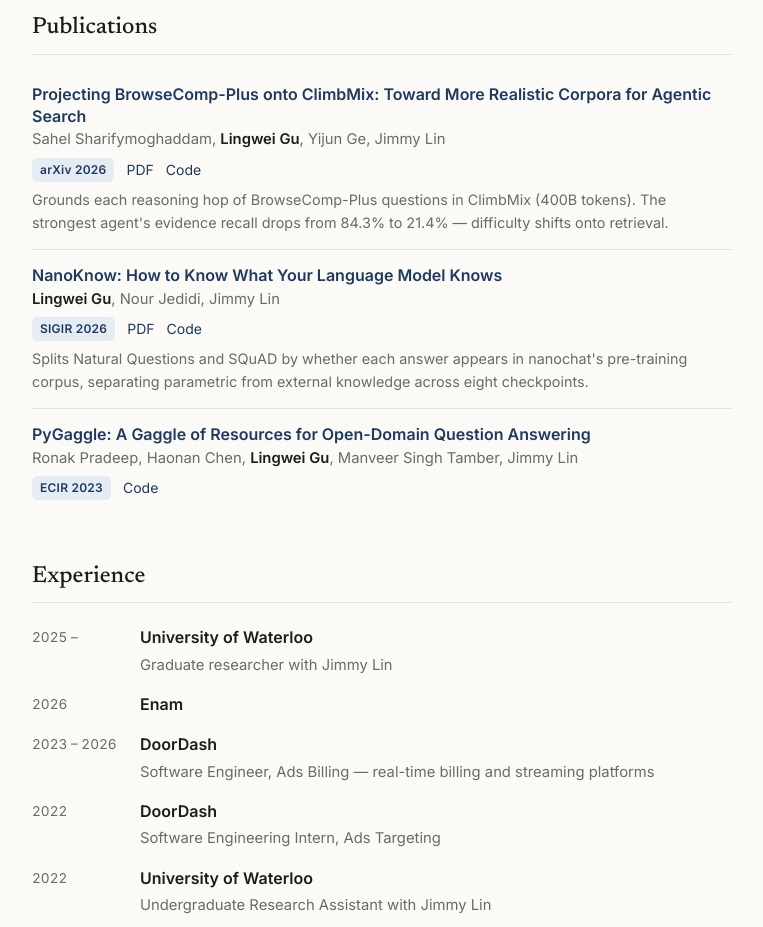
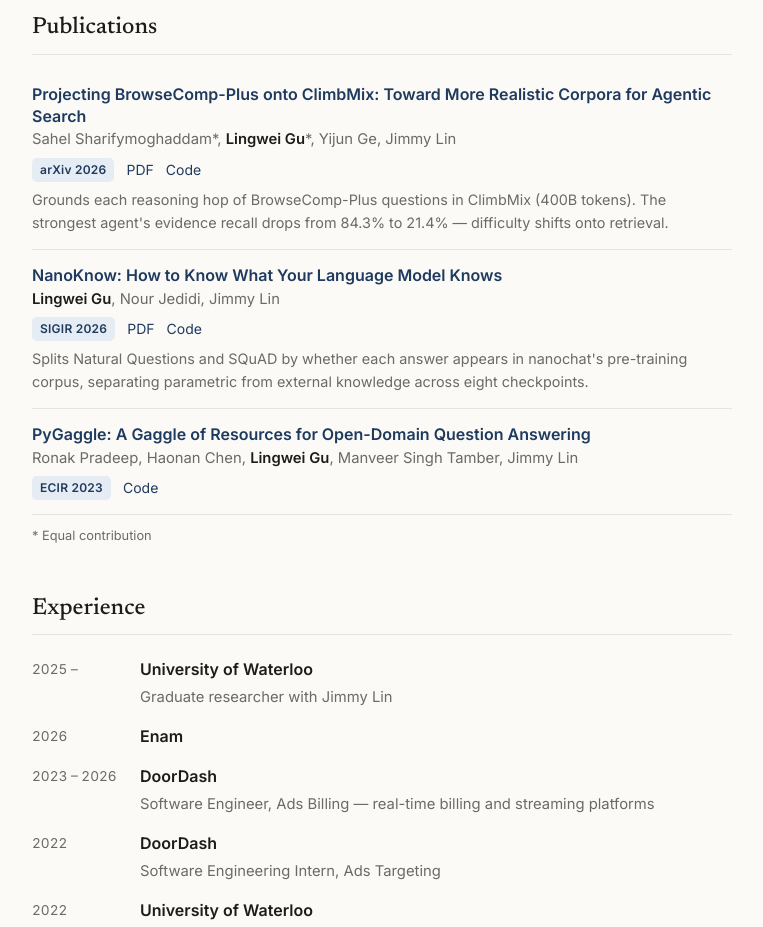
Before and after one commit to lingwei-gu/lingwei-gu.github.io, a plain HTML site: page index.html in a window 1280 px wide. Shown: the part 820-1747 px from the top of the page, without its empty margins (258-1021 px from the left). Drawn offline with Linux system fonts and the light colour scheme.

Commit message:
Mark co-first authorship on BrowseComp-Plus_CM paper
Co-Authored-By: Claude Opus 5.5 <noreply@anthropic.com>

```diff
--- a/index.html
+++ b/index.html
@@ -119,6 +119,7 @@
       color: var(--accent); background: var(--accent-soft);
       padding: 2px 8px; border-radius: 5px;
     }
+    .eq { color: var(--muted); font-size: 0.8rem; margin: 10px 0 0; }
     .pub-note { color: var(--muted); font-size: 0.9rem; margin-top: 6px; }
 
     .item-title { font-weight: 600; }
@@ -188,7 +189,7 @@
 
     <div class="pub">
       <div class="pub-title"><a href="https://arxiv.org/abs/2608.20317">Projecting BrowseComp-Plus onto ClimbMix: Toward More Realistic Corpora for Agentic Search</a></div>
-      <div class="pub-authors">Sahel Sharifymoghaddam, <span class="me">Lingwei Gu</span>, Yijun Ge, Jimmy Lin</div>
+      <div class="pub-authors">Sahel Sharifymoghaddam*, <span class="me">Lingwei Gu</span>*, Yijun Ge, Jimmy Lin</div>
       <div class="pub-meta">
         <span class="venue">arXiv 2026</span>
         <a href="https://arxiv.org/pdf/2608.20317">PDF</a>
@@ -216,6 +217,7 @@
         <a href="https://github.com/castorini/pygaggle">Code</a>
       </div>
     </div>
+    <p class="eq">* Equal contribution</p>
   </section>
 
   <section id="experience">
```
